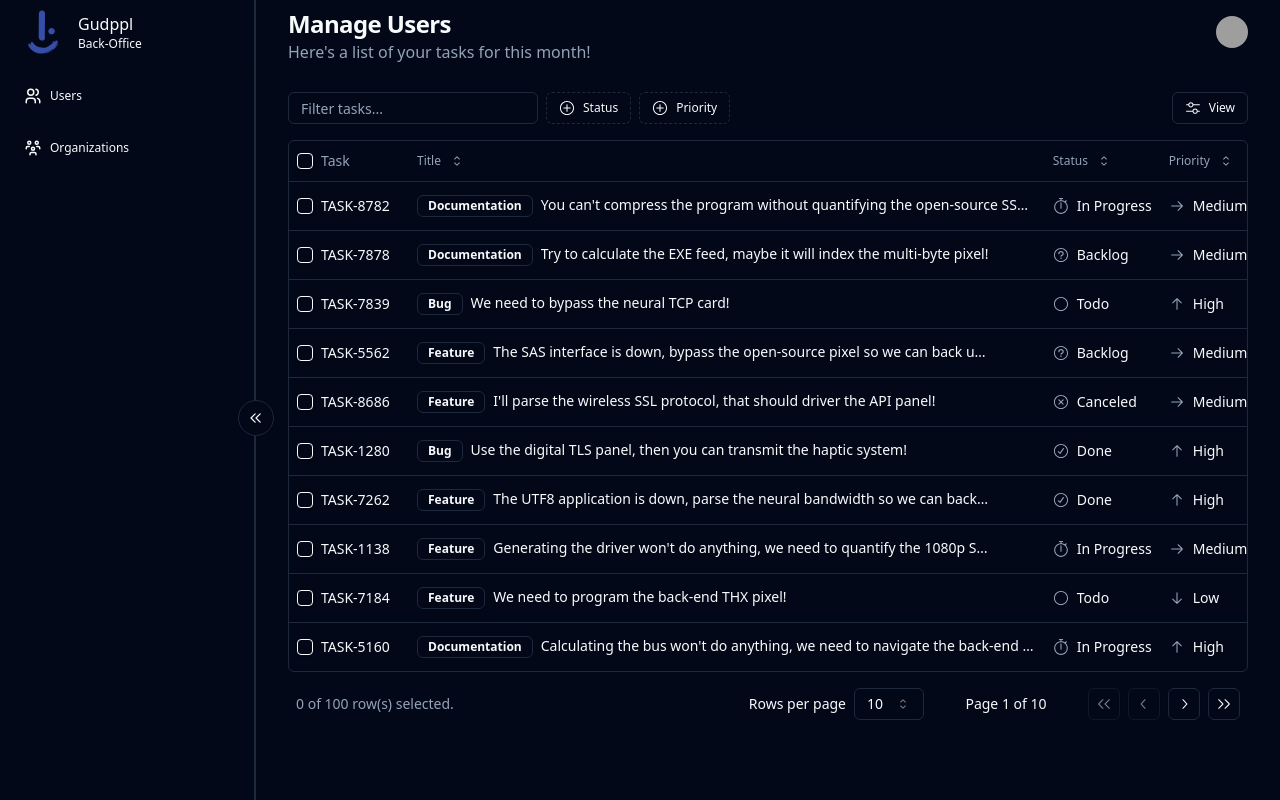
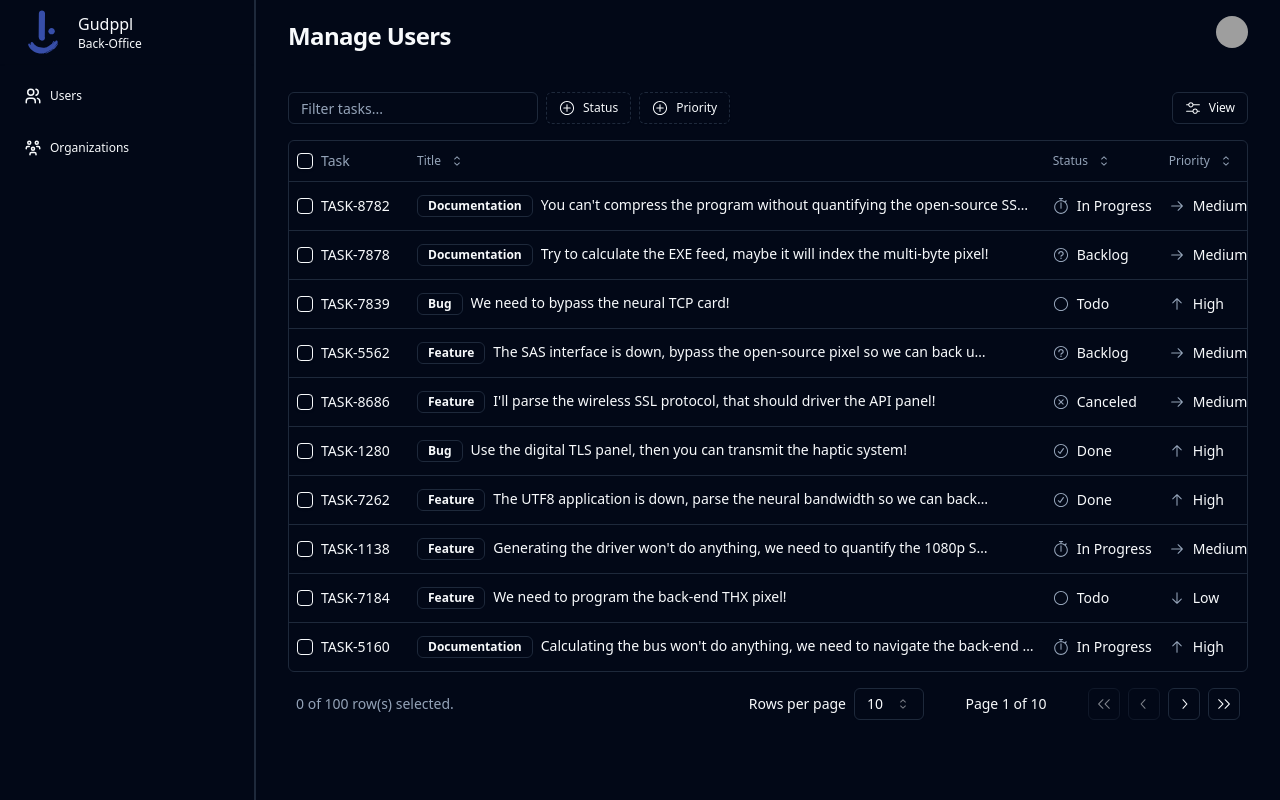
Before and after one commit to ravishan123/testvite, a React (Vite) app: page / in a window 1280 px wide. Built offline with nearby package versions, Linux system fonts and the light colour scheme; grey boxes are pictures that could not be loaded.

Commit message:
code updade

```diff
--- a/src/components/sidebar.tsx
+++ b/src/components/sidebar.tsx
@@ -14,7 +14,6 @@ interface SidebarProps extends React.HTMLAttributes<HTMLElement> {
 export default function Sidebar({
   className,
   isCollapsed,
-  setIsCollapsed,
 }: SidebarProps) {
   const [navOpened, setNavOpened] = useState(false);
 
@@ -103,19 +102,6 @@ export default function Sidebar({
           isCollapsed={isCollapsed}
           links={sidelinks}
         />
-
-        {/* Scrollbar width toggle button */}
-        <Button
-          onClick={() => setIsCollapsed((prev) => !prev)}
-          size="icon"
-          variant="outline"
-          className="absolute -right-5 top-1/2 z-50 hidden rounded-full md:inline-flex"
-        >
-          <IconChevronsLeft
-            stroke={1.5}
-            className={`h-5 w-5 ${isCollapsed ? "rotate-180" : ""}`}
-          />
-        </Button>
       </Layout>
     </aside>
   );
--- a/src/pages/organizations/index.tsx
+++ b/src/pages/organizations/index.tsx
@@ -14,9 +14,7 @@ export default function Tasks() {
             <h2 className="text-2xl font-bold tracking-tight">
               Manage Organizations
             </h2>
-            <p className="text-muted-foreground">
-              Here&apos;s a list of your tasks for this month!
-            </p>
+            <p className="text-muted-foreground">Showing 65 organizations</p>
           </div>
         </div>
         <div className="ml-auto flex items-center space-x-4">
--- a/src/pages/users/index.tsx
+++ b/src/pages/users/index.tsx
@@ -1,6 +1,4 @@
 import { Layout } from "@/components/custom/layout";
-import { Search } from "@/components/search";
-import ThemeSwitch from "@/components/theme-switch";
 import { UserNav } from "@/components/user-nav";
 import { DataTable } from "./components/data-table";
 import { columns } from "./components/columns";
@@ -14,9 +12,7 @@ export default function Tasks() {
         <div className="mb-2 mt-4 flex items-center justify-between space-y-2">
           <div>
             <h2 className="text-2xl font-bold tracking-tight">Manage Users</h2>
-            <p className="text-muted-foreground">
-              Here&apos;s a list of your tasks for this month!
-            </p>
+
           </div>
         </div>
         <div className="ml-auto flex items-center space-x-4">
```
